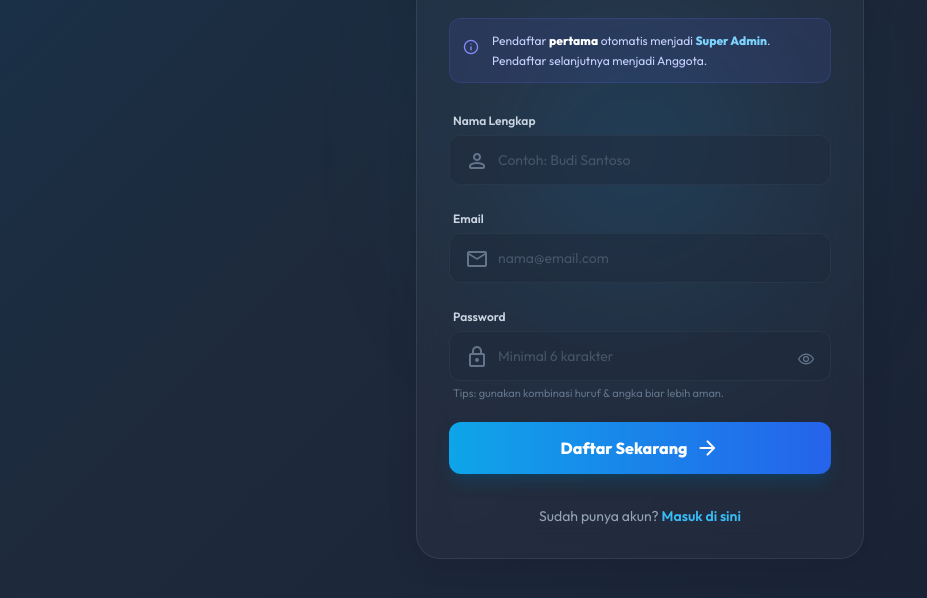
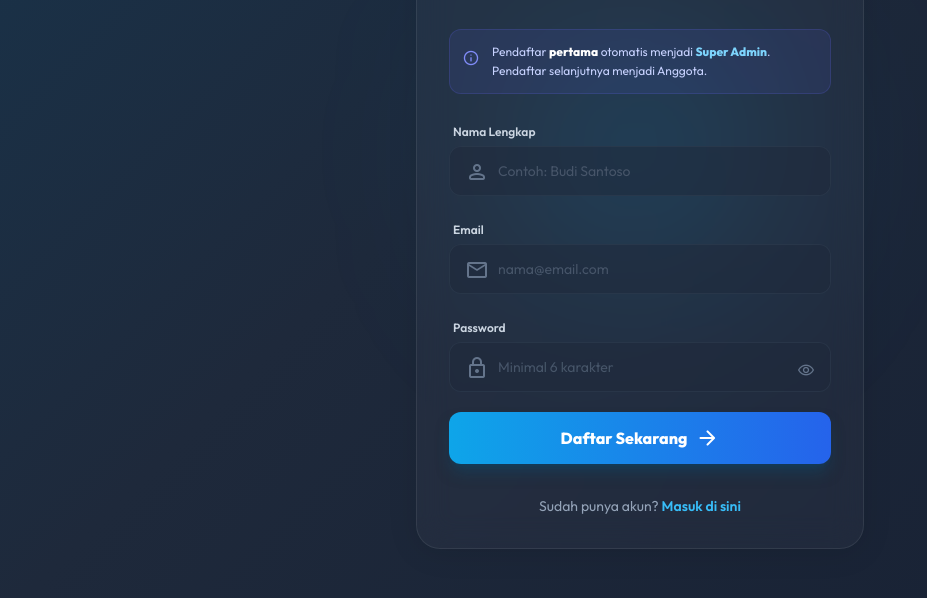
Before and after one commit to karteji0108-svg/c, a plain HTML site: page register.html in a window 1280 px wide. Shown: the part 176-774 px from the top of the page, without its empty margins (0-927 px from the left). Drawn offline with nearby package versions, Linux system fonts and the light colour scheme.

Commit message:
Update register.html

```diff
--- a/register.html
+++ b/register.html
@@ -118,7 +118,6 @@
               <span id="eye-icon" class="material-symbols-rounded text-lg">visibility</span>
             </button>
           </div>
-          <p class="text-[11px] text-slate-500 ml-1">Tips: gunakan kombinasi huruf & angka biar lebih aman.</p>
         </div>
 
         <button
@@ -161,7 +160,7 @@
   </div>
 
   <script>
-    // Toggle Password Visibility (UI tetap sama)
+    // Toggle password
     function togglePassword() {
       const input = document.getElementById('register-password');
       const icon = document.getElementById('eye-icon');
@@ -194,7 +193,7 @@
     }
   </script>
 
-  <!-- ================= FIREBASE REGISTER (AUTH + FIRESTORE) ================= -->
+  <!-- Firebase Register -->
   <script type="module">
     import { initializeApp } from "https://www.gstatic.com/firebasejs/10.12.4/firebase-app.js";
     import { getAuth, createUserWithEmailAndPassword } from "https://www.gstatic.com/firebasejs/10.12.4/firebase-auth.js";
@@ -209,7 +208,6 @@
       serverTimestamp
     } from "https://www.gstatic.com/firebasejs/10.12.4/firebase-firestore.js";
 
-    // 🔥 Config punyamu
     const firebaseConfig = {
       apiKey: "AIzaSyAQxpD7ea9gHWGiU3wYXr0XHyl-SNyFYNs",
       authDomain: "katar-9cac3.firebaseapp.com",
@@ -224,8 +222,8 @@
     const auth = getAuth(app);
     const db = getFirestore(app);
 
-    const form = document.getElementById('register-form');
-    const btn = document.getElementById('btn-register');
+    const form = document.getElementById("register-form");
+    const btn = document.getElementById("btn-register");
 
     function mapAuthError(code) {
       if (code === "auth/email-already-in-use") return "Email sudah terdaftar. Silakan login.";
@@ -236,33 +234,31 @@
     }
 
     async function isFirstUser() {
-      // cek cepat: ambil 1 dokumen dari collection users
       const q = query(collection(db, "users"), limit(1));
       const snap = await getDocs(q);
       return snap.empty;
     }
 
-    form.addEventListener('submit', async (e) => {
+    form.addEventListener("submit", async (e) => {
       e.preventDefault();
 
-      const name = document.getElementById('register-name').value.trim();
-      const email = document.getElementById('register-email').value.trim();
-      const password = document.getElementById('register-password').value;
+      const name = document.getElementById("register-name").value.trim();
+      const email = document.getElementById("register-email").value.trim();
+      const password = document.getElementById("register-password").value;
 
       const originalBtn = btn.innerHTML;
       btn.disabled = true;
       btn.innerHTML = `<span class="animate-spin border-2 border-white/30 border-t-white rounded-full w-5 h-5"></span><span>Memproses...</span>`;
 
       try {
-        // Tentukan role: pendaftar pertama jadi super_admin
         const first = await isFirstUser();
         const role = first ? "super_admin" : "member";
         const roleName = first ? "Super Admin" : "Anggota";
 
-        // Buat akun Auth
+        // create auth user
         const cred = await createUserWithEmailAndPassword(auth, email, password);
 
-        // Simpan profil user ke Firestore
+        // save profile to firestore
         await setDoc(doc(db, "users", cred.user.uid), {
           uid: cred.user.uid,
           name,
@@ -271,7 +267,7 @@
           joinedAt: serverTimestamp()
         });
 
-        // Simpan session ringan (opsional)
+        // optional session cache
         localStorage.setItem("karteji_user", JSON.stringify({
           uid: cred.user.uid,
           email: cred.user.email,
@@ -283,9 +279,8 @@
         setTimeout(() => window.location.href = "login.html", 1800);
 
       } catch (err) {
-        console.error("Register error:", err);
+        console.error("REGISTER ERROR:", err);
         showToast("error", mapAuthError(err.code));
-
         btn.disabled = false;
         btn.innerHTML = originalBtn;
       }
```
